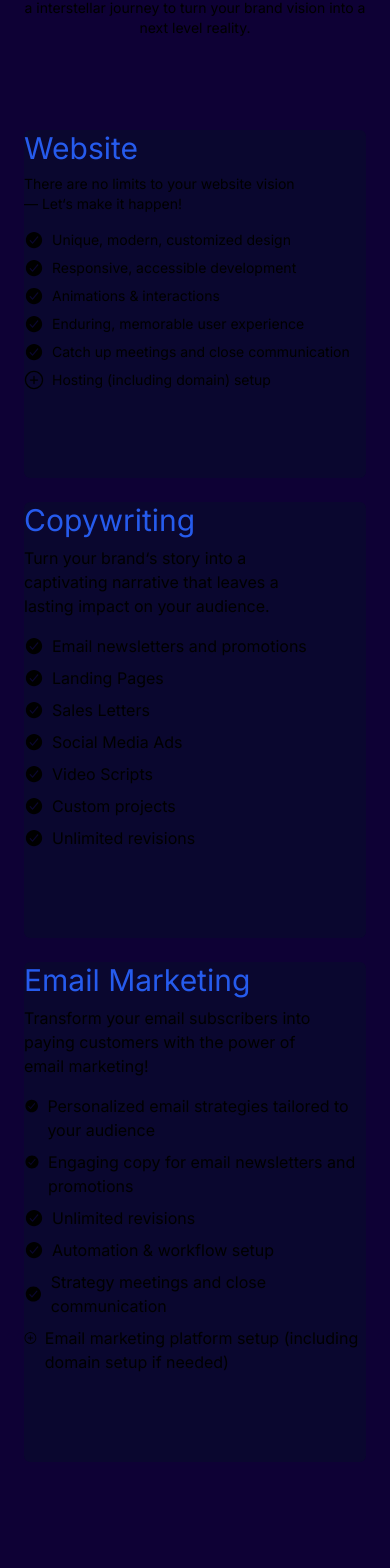
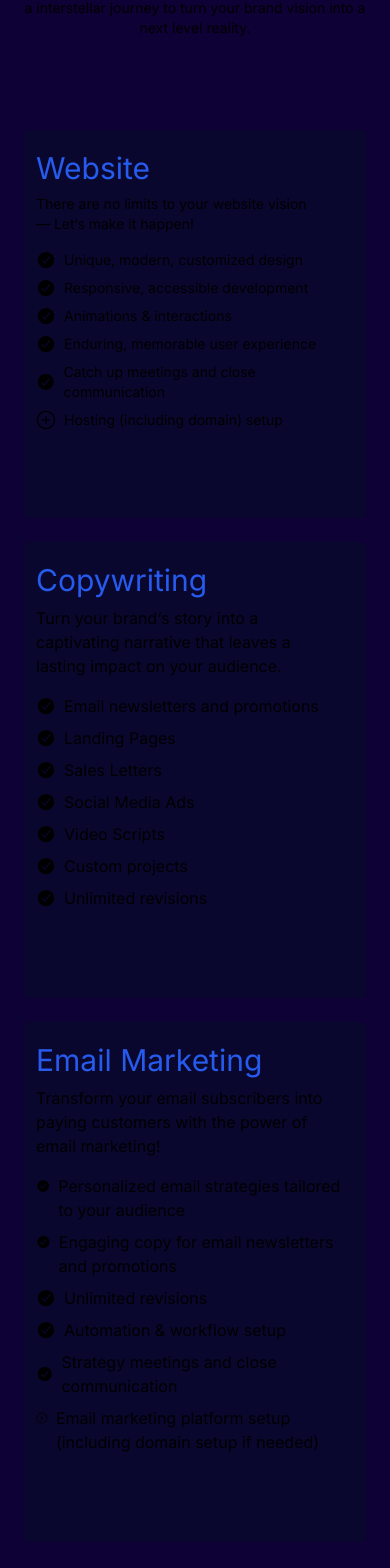
Before and after one commit to nhathd9/huy-dang, a Next.js app: page / in a window 390 px wide. Shown: the part 2079-3647 px from the top of the page. Built offline with nearby package versions, Linux system fonts and the light colour scheme.

Commit message:
fixing padding on services

```diff
--- a/app/Services.tsx
+++ b/app/Services.tsx
@@ -36,7 +36,7 @@ const Services = () => {
       <h2 className='my-4 text-2xl md:text-4xl text-center md:text-left'><strong>Elevate your brand, ignite your future</strong></h2>
       <p className='max-w-lg text-sm md:text-md text-center'>Secure your seat, fasten your seatbelt, and join me on a interstellar journey to turn your brand vision into a next level reality.</p>
         <div className='w-full flex flex-row justify-center flex-wrap mt-20'>
-        <a href='#contact' className='w-full md:w-fit rounded-md text-sm md:text-md bg-card p-0 md:p-10 pb-20 m-3 transition-all duration-500 ease-out hover:opacity-70'>
+        <a href='#contact' className='w-full md:w-fit rounded-md text-sm md:text-md bg-card p-3 pt-5 md:p-10 pb-20 m-3 transition-all duration-500 ease-out hover:opacity-70'>
             <h2 className='text-3xl mb-2 text-royal-blue'>Website</h2>
             <p className='w-72 md:w-96 mb-4'>There are no limits to your website vision — Let&lsquo;s make it happen!</p>
             <div className='my-2 flex flex-row items-center'>
@@ -64,7 +64,7 @@ const Services = () => {
               <p>Hosting (including domain) setup</p>
             </div>
         </a>
-        <a href='#contact' className='w-full md:w-fit rounded-md bg-card p-0 md:p-10 pb-20 m-3 transition-all duration-500 ease-out hover:opacity-70'>
+        <a href='#contact' className='w-full md:w-fit rounded-md bg-card p-3 pt-5 md:p-10 pb-20 m-3 transition-all duration-500 ease-out hover:opacity-70'>
             <h2 className='text-3xl mb-2 text-royal-blue'>Copywriting</h2>
             <p className='w-72 md:w-96 mb-4'>Turn your brand&lsquo;s story into a captivating narrative that leaves a lasting impact on your audience.</p>
             <div className='my-2 flex flex-row'>
@@ -96,7 +96,7 @@ const Services = () => {
               <p>Unlimited revisions</p>
             </div >
         </a>
-        <a href='#contact' className='w-full md:w-fit rounded-md bg-card p-0 md:p-10 pb-20 m-3 transition-all duration-500 ease-out hover:opacity-70'>
+        <a href='#contact' className='w-full md:w-fit rounded-md bg-card p-3 pt-5 md:p-10 pb-20 m-3 transition-all duration-500 ease-out hover:opacity-70'>
             <h2 className='text-3xl mb-2 text-royal-blue'>Email Marketing</h2>
             <p className='w-72 md:w-96 mb-4'>Transform your email subscribers into paying customers with the power of email marketing!</p>
             <div className='my-2 flex flex-row'>
--- a/app/layout.tsx
+++ b/app/layout.tsx
@@ -6,7 +6,7 @@ const inter = Inter({ subsets: ["latin"] });
 
 export const metadata: Metadata = {
   title: "Huy Dang",
-  description: "Freelance copywriter and web developer.",
+  description: "Web and Email Marketing Solutions from the Future.",
 };
 
 export default function RootLayout({
```
